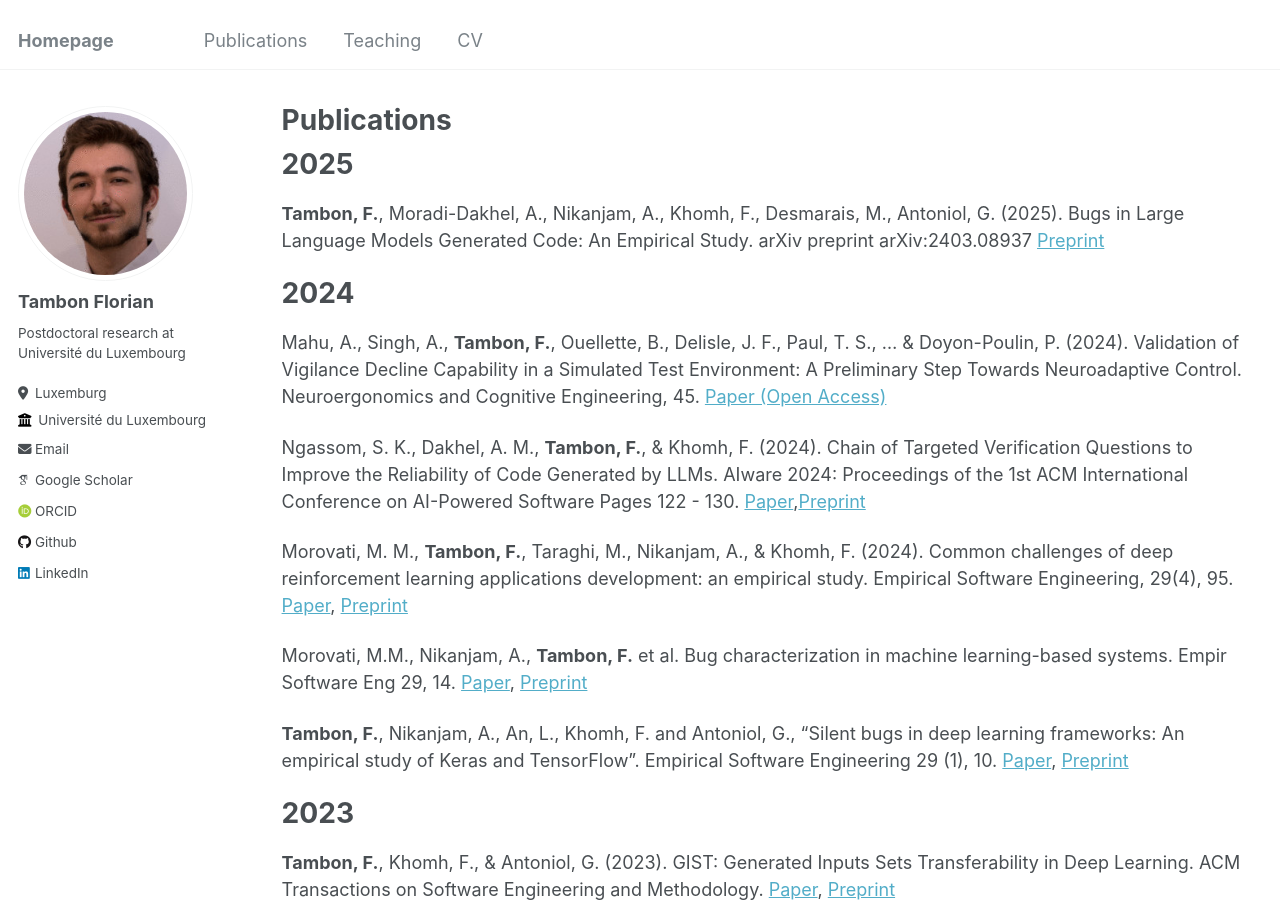
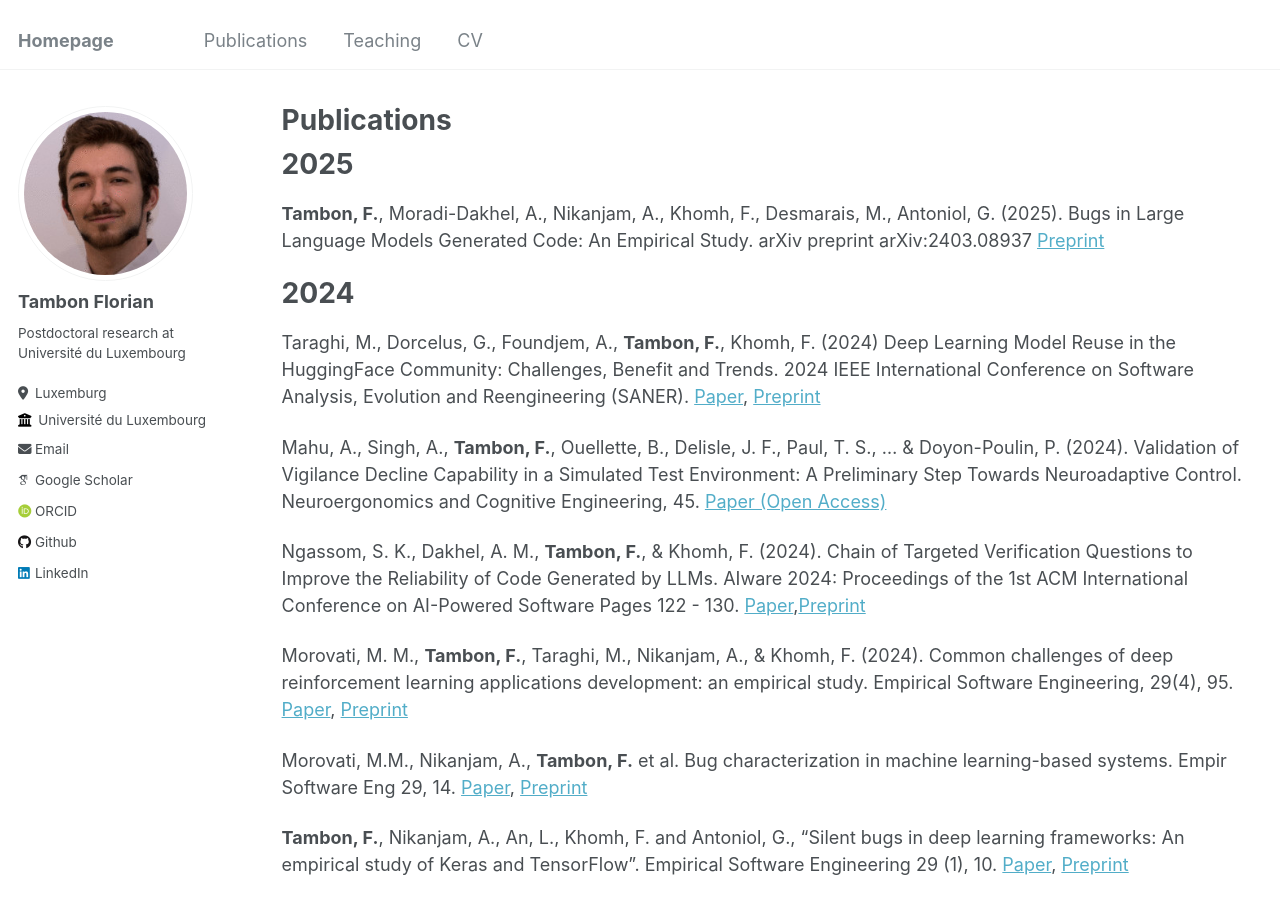
Before and after one commit to florian-tambon/florian-tambon.github.io, a Jekyll site: the page built from _pages/publications.md, in a window 1280 px wide and 900 px high. Built offline with Jekyll 4.4.1, drawn with Linux system fonts in a browser that asks for light colours; some web fonts are replaced.

Commit message:
Update pub

```diff
--- a/_pages/publications.md
+++ b/_pages/publications.md
@@ -12,6 +12,8 @@ author_profile: true
 **Tambon, F.**, Moradi-Dakhel, A., Nikanjam, A., Khomh, F., Desmarais, M., Antoniol, G. (2025). Bugs in Large Language Models Generated Code: An Empirical Study. arXiv preprint arXiv:2403.08937 [Preprint](https://arxiv.org/abs/2403.08937)
 
 # 2024
+
+Taraghi, M., Dorcelus, G., Foundjem, A., **Tambon, F.**, Khomh, F. (2024) Deep Learning Model Reuse in the HuggingFace Community: Challenges, Benefit and Trends. 2024 IEEE International Conference on Software Analysis, Evolution and Reengineering (SANER). [Paper](https://www.computer.org/csdl/proceedings-article/saner/2024/306600a512/1YCRmZ2YLaU), [Preprint](https://arxiv.org/abs/2401.13177)
 
 Mahu, A., Singh, A., **Tambon, F.**, Ouellette, B., Delisle, J. F., Paul, T. S., ... & Doyon-Poulin, P. (2024). Validation of Vigilance Decline Capability in a Simulated Test Environment: A Preliminary Step Towards Neuroadaptive Control. Neuroergonomics and Cognitive Engineering, 45. [Paper (Open Access)](https://books.google.ca/books?hl=en&lr=&id=UmYREQAAQBAJ&oi=fnd&pg=PA45&dq=info:J8lzlAmZzzsJ:scholar.google.com&ots=0tSrIWXgj8&sig=-mrZuP1OHEIxKUNbWuK8VSfO7Kc&redir_esc=y#v=onepage&q&f=false)
 
```
